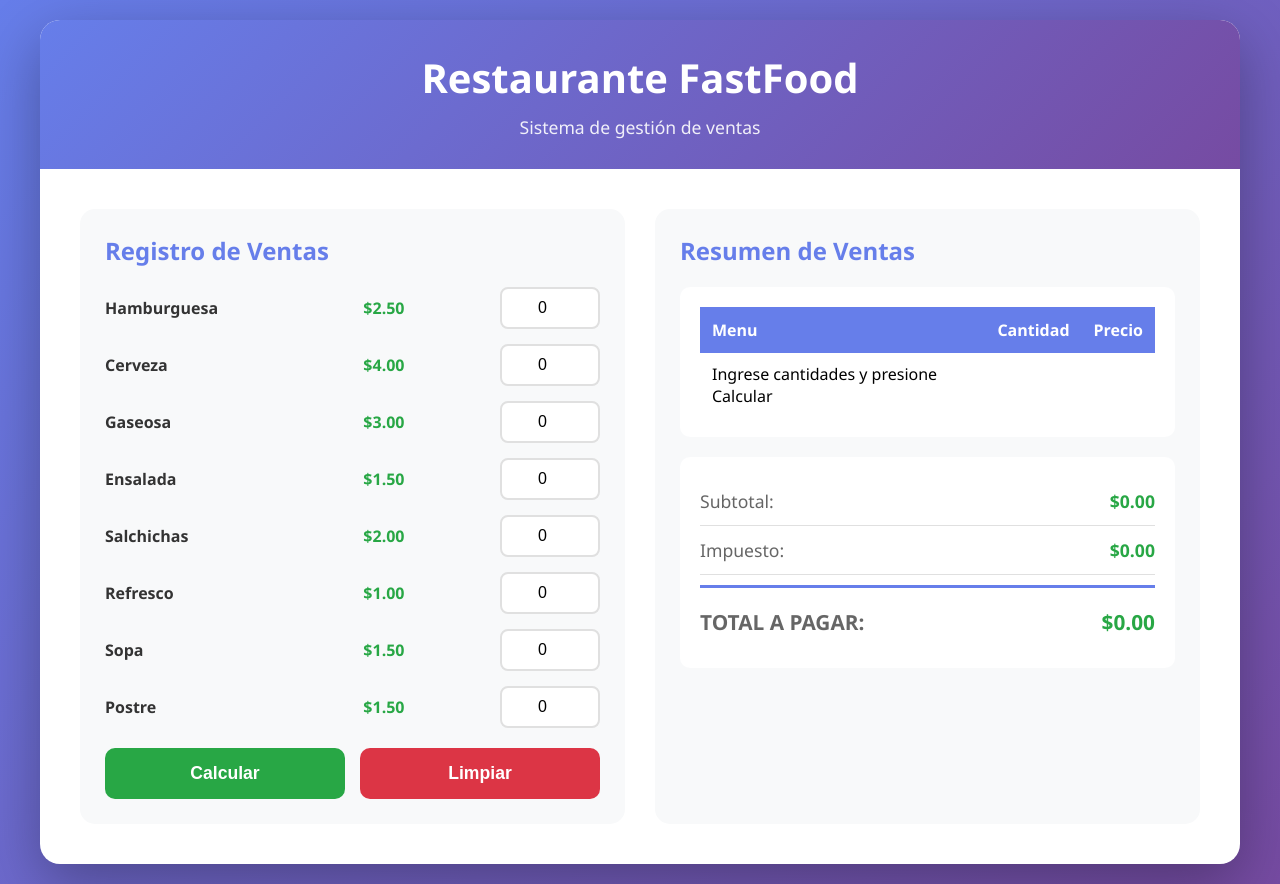
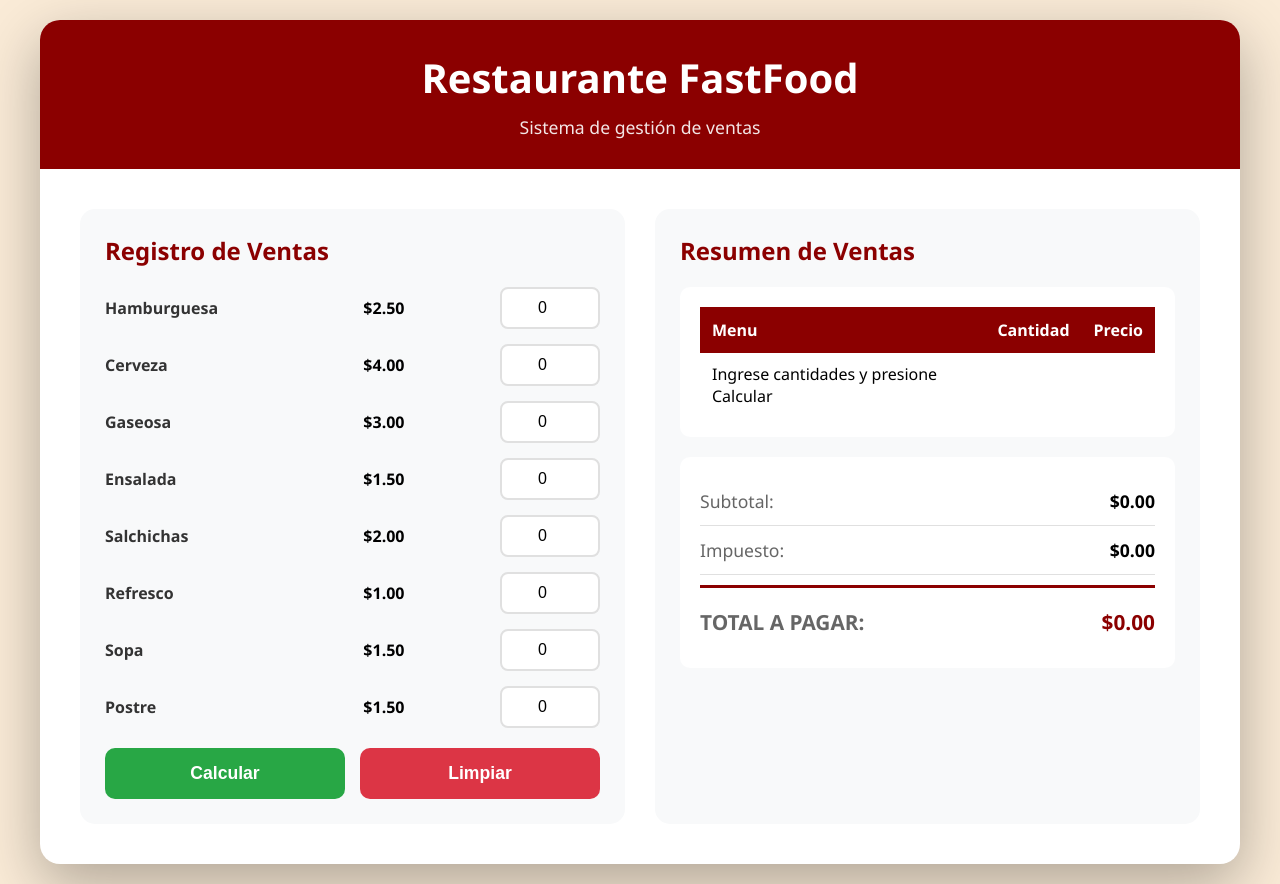
Before and after one commit to frannpineroo/restaurante-app, a plain HTML site: page index.html in a window 1280 px wide. Drawn offline with Linux system fonts and the light colour scheme.

Commit message:
cambiando los color del disenio

```diff
--- a/css/style.css
+++ b/css/style.css
@@ -6,7 +6,7 @@
 
 body {
     font-family: 'Segoe UI', Tahoma, Geneva, Verdana, sans-serif;
-    background: linear-gradient(135deg, #667eea 0%, #764ba2 100%);
+    background: linear-gradient(135deg, #FAEBD7 0%, #FAEBD7 100%);
     min-height: 100vh;
     padding: 20px;
     display: flex;
@@ -24,7 +24,7 @@ body {
 }
 
 .header {
-    background: linear-gradient(135deg, #667eea 0%, #764ba2 100%);
+    background: linear-gradient(135deg, #8B0000 0%, #8B0000 100%);
     color: white;
     padding: 30px;
     text-align: center;
@@ -54,7 +54,7 @@ body {
 }
 
 .section h2 {
-    color: #667eea;
+    color: #8B0000;
     margin-bottom: 20px;
     font-size: 1.5em;
     display: flex;
@@ -76,7 +76,6 @@ body {
 }
 
 .menu-item .price {
-    color: #28a745;
     font-weight: bold;
 }
 
@@ -91,7 +90,7 @@ body {
 
 .menu-item input:focus {
     outline: none;
-    border-color: #667eea;
+    border-color: #8B0000;
     box-shadow: 0 0 0 3px rgba(102, 126, 234, 0.1);
 }
 
@@ -108,7 +107,7 @@ body {
 }
 
 .menu-table th {
-    background: #667eea;
+    background: #8B0000;
     color: white;
     padding: 12px;
     text-align: left;
@@ -141,10 +140,10 @@ body {
     border-bottom: none;
     font-size: 1.3em;
     font-weight: bold;
-    color: #667eea;
+    color: #8B0000;
     margin-top: 10px;
     padding-top: 20px;
-    border-top: 3px solid #667eea;
+    border-top: 3px solid #8B0000;
 }
 
 .total-row .label {
@@ -152,7 +151,6 @@ body {
 }
 
 .total-row .value {
-    color: #28a745;
     font-weight: bold;
 }
 
```
